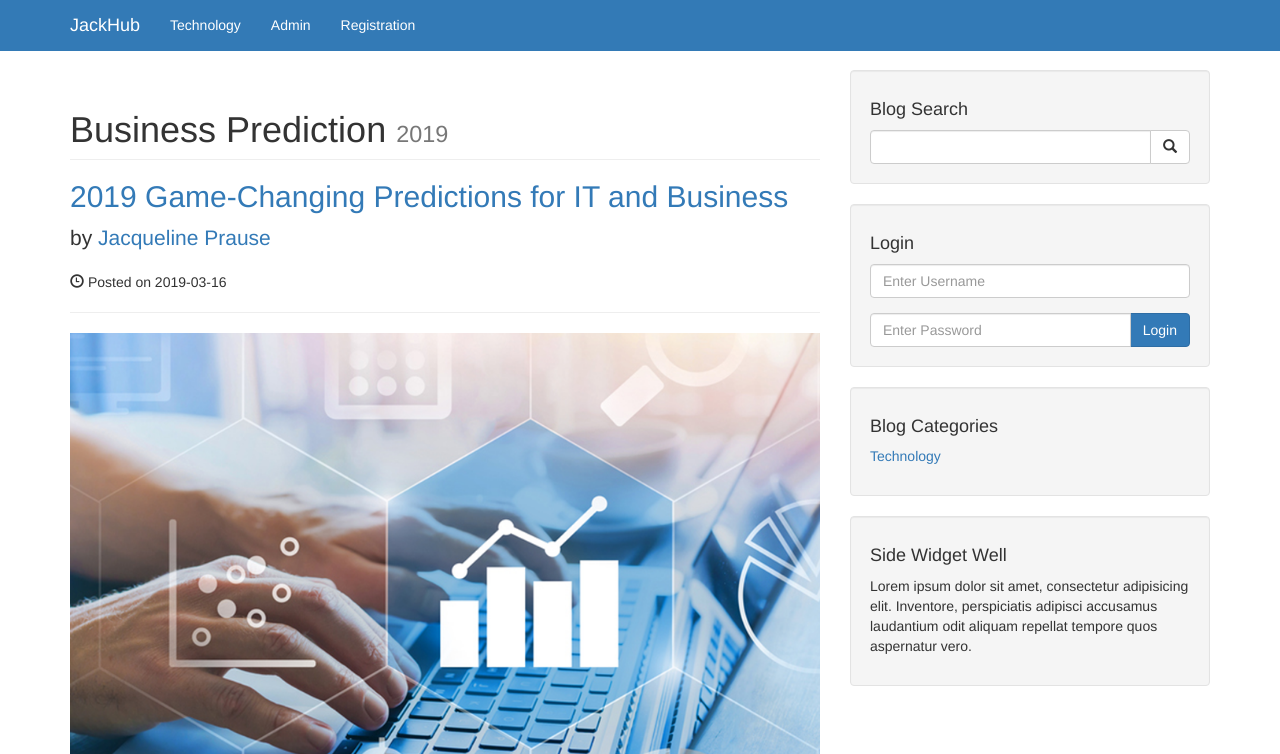
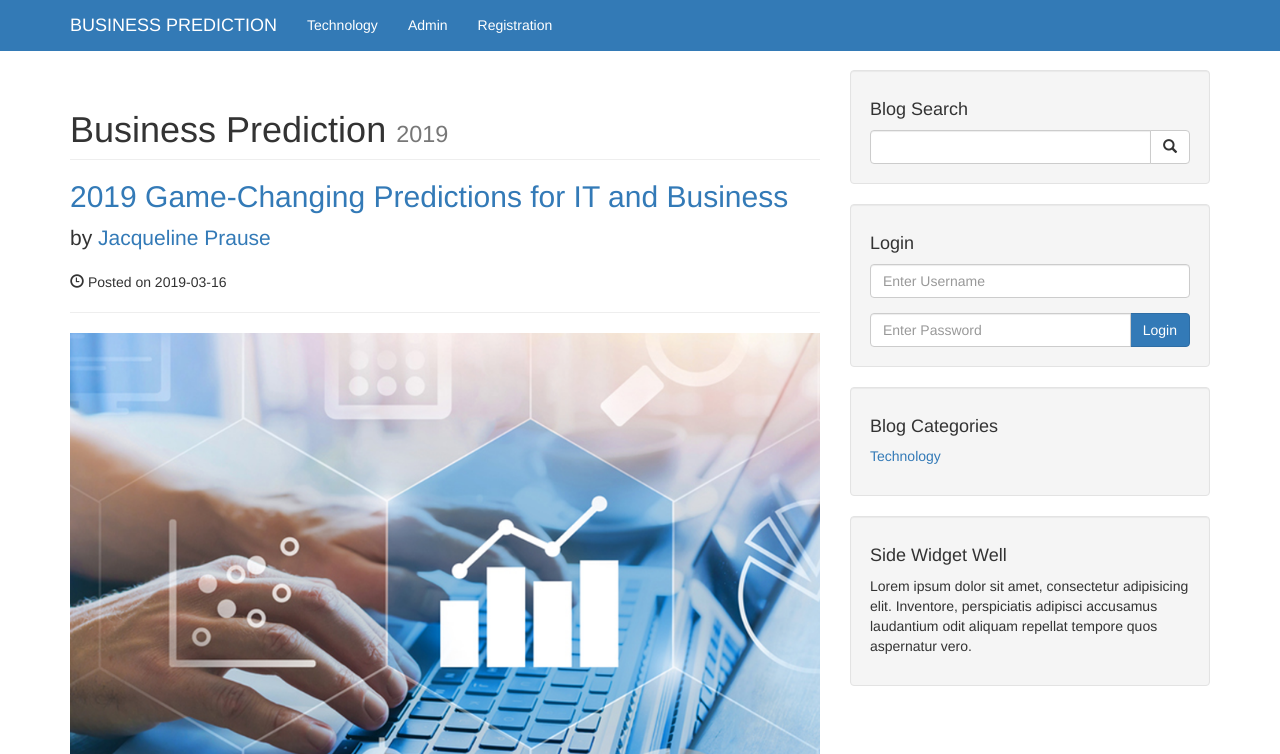
Before and after one commit to henrycode23/cms-procedural, a PHP site: page / in a window 1280 px wide. Shown: the top 754 px of the page. Run offline with PHP 8.4, Linux system fonts and the light colour scheme; data comes from the database, SQL or seed files in the repository; both versions use the stored data as it was after the commit.

Commit message:
version-1.3 business prediction w/ IQnet Info

```diff
--- a/admin/includes/admin_header.php
+++ b/admin/includes/admin_header.php
@@ -21,7 +21,7 @@ if(!isset($_SESSION['user_role'])){ // IF USER_ROLE IS NOT SET
     <meta name="description" content="">
     <meta name="author" content="">
 
-    <title>JackHub Admin</title>
+    <title>BUSINESS PREDICTION Admin</title>
 
     <!-- Bootstrap Core CSS -->
     <link href="css/bootstrap.min.css" rel="stylesheet">
--- a/admin/includes/admin_navigation.php
+++ b/admin/includes/admin_navigation.php
@@ -32,7 +32,7 @@ ul.navbar-nav.side-nav > li a {
             <span class="icon-bar"></span>
             <span class="icon-bar"></span>
         </button>
-        <a class="navbar-brand" href="index.php">CMS Admin</a>
+        <a class="navbar-brand" href="index.php">BUSINESS PREDICTION Admin</a>
     </div>
     <!-- Top Menu Items -->
     <ul class="nav navbar-right top-nav">
--- a/includes/header.php
+++ b/includes/header.php
@@ -15,7 +15,7 @@ session_start();
     <meta name="description" content="">
     <meta name="author" content="">
 
-    <title>JackHub - Blog What You Know</title>
+    <title>BUSINESS PREDICTION</title>
 
     <!-- Bootstrap Core CSS -->
     <link href="css/bootstrap.css" rel="stylesheet">
--- a/includes/navigation.php
+++ b/includes/navigation.php
@@ -24,7 +24,7 @@ span.icon-bar {
                 <span class="sr-only">Toggle navigation</span>
                 <span class="glyphicon glyphicon-th-list" style="color: white; font-size: 22px;"></span>
             </button>
-            <a class="navbar-brand" href="index.php">JackHub</a>
+            <a class="navbar-brand" href="index.php">BUSINESS PREDICTION</a>
         </div>
         <!-- Collect the nav links, forms, and other content for toggling -->
         <div class="collapse navbar-collapse" id="bs-example-navbar-collapse-1">
```
Also changed, not shown: cms_procedural.sql (+8 -12 lines), 1 other file.
